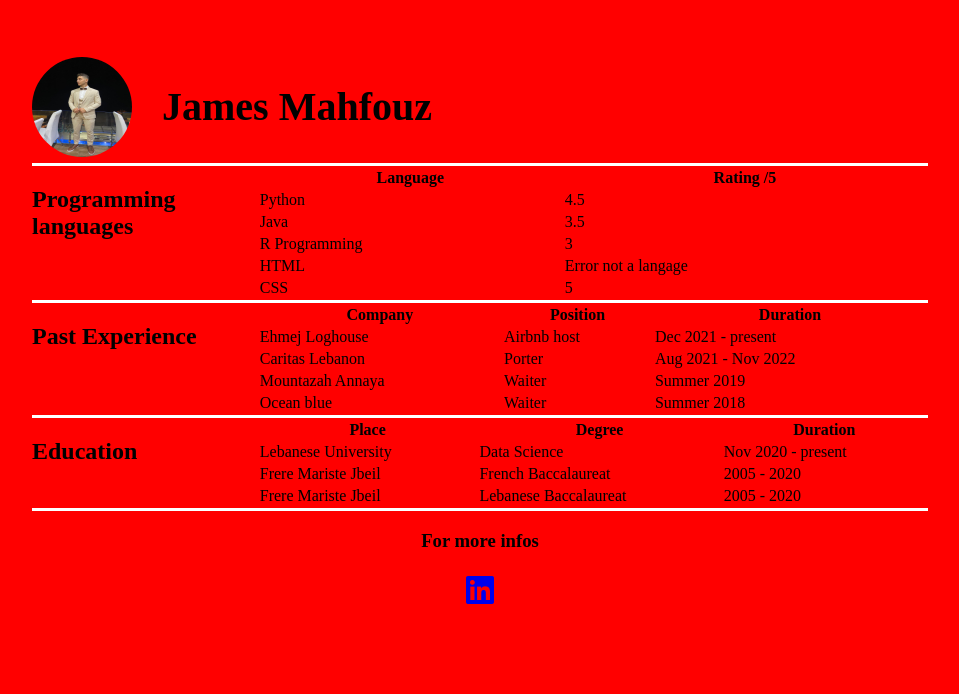
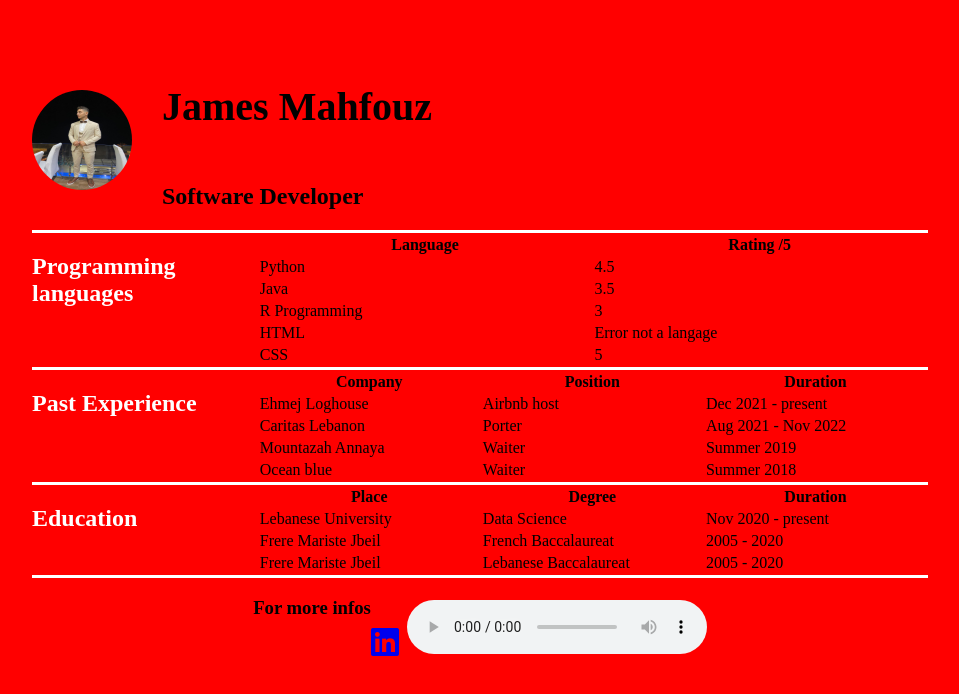
Before and after one commit to james-mahfouz/Animated-Cv, a plain HTML site: page index.html in a window 1280 px wide. Shown: the whole page, without its empty margins (18-977 px from the left). Drawn offline with Linux system fonts and the light colour scheme.

Commit message:
added a nice audio and adjusted some styling

```diff
--- a/index.html
+++ b/index.html
@@ -11,7 +11,10 @@
     <div class="container">
         <section class="top">
             <img src="pp.jpg" class="rotate" alt="">
-            <h1>James Mahfouz</h1>
+            <div class="titles">
+                <h1>James Mahfouz<br> </h1>
+                <h2>Software Developer</h2>
+            </div>
         </section>
 
         <section class="programming">
@@ -104,7 +107,12 @@
         <div class="linkedin">
             <h3>For more infos</h3>
             <a href="www.linkedin.com/in/james-mahfouz-2aa133202"><h1><i class="fab fa-linkedin" ></i></a>
+            <audio controls autoplay>
+                <source src="FIKI - CHUPKI V KRUSTA (Lyrics)   brrr skibidi dop dop yes yes.mp3" type="audio/mpeg">
+                Your browser does not support the audio element.
+            </audio>
         </div>
     </div>
+
 </body>
 </html>
--- a/styles.css
+++ b/styles.css
@@ -70,6 +70,12 @@ body{
     font-size:  40px;
 }
 
+.top .titles{
+    display: flex;
+    flex-direction: column;
+    row-gap: -2000rem;
+}
+
 .rotate {
     width: 700px;
     height: 700px;
@@ -87,13 +93,27 @@ body{
 
 .programming h1, .education h1, .past-experience h1{
     width: 300px;
+    color: #fff;
 }
 
 .programming table, .education table, .past-experience table{
     width: 100%;
 }
 
+.programming table th, tr{
+    width: 49%;
+}
+
+.past-experience table th, tr{
+    width: 33%;
+}
+
+.education table th, tr{
+    width: 33%;
+}
+
 .linkedin{
+    display: flex;
     justify-content: center;
     text-align: center;
 }
```
Also changed, not shown: 1 other file.
